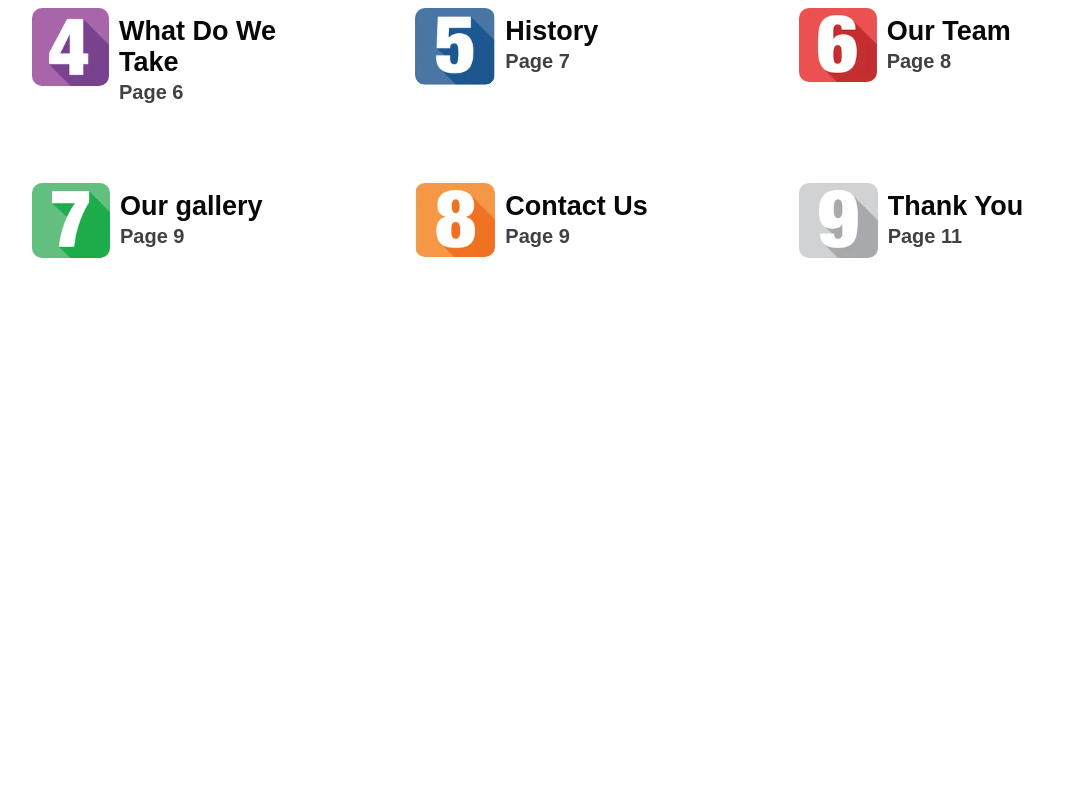
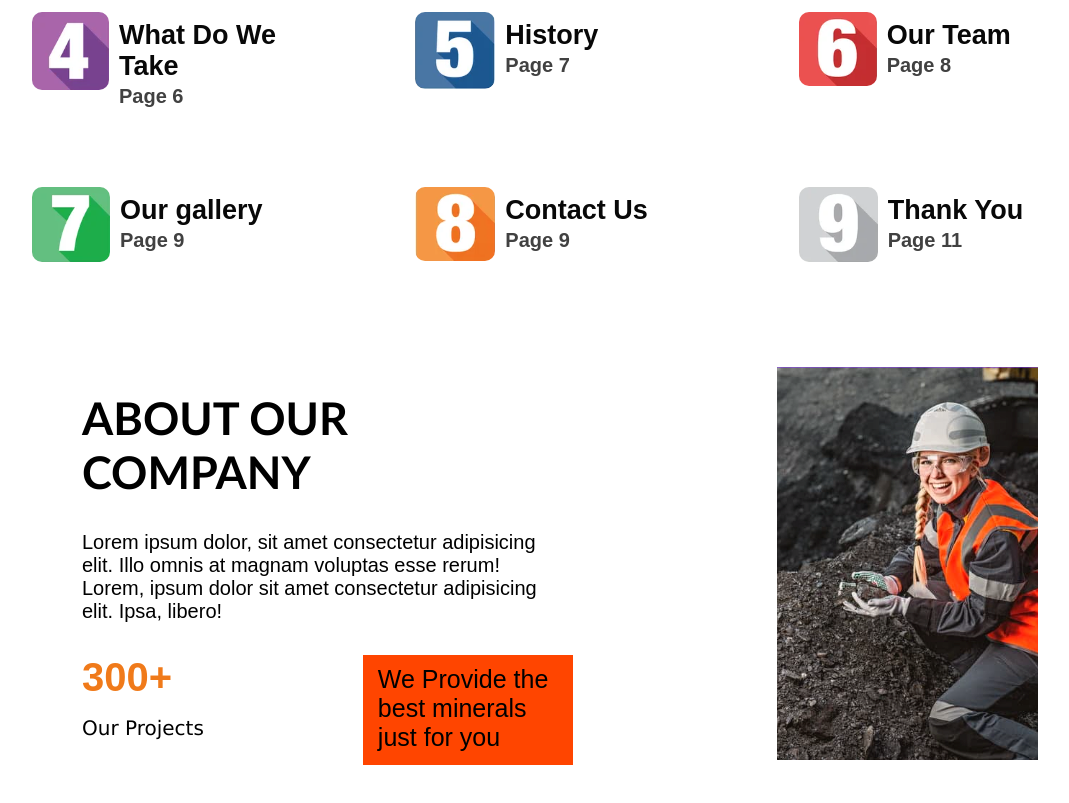
Before and after one commit to mahmudul7608/Mining-station, a plain HTML site: page index.html in a window 1280 px wide. Shown: the part 1231-2034 px from the top of the page, without its empty margins (94-1163 px from the left). Before the commit the page ends 1548 px from the top, so only its background shows below. Drawn offline with Linux system fonts and the light colour scheme.

Commit message:
add another section

```diff
--- a/index.html
+++ b/index.html
@@ -44,9 +44,6 @@
           <li><a href="#">SERVICE</a></li>
           <li>
             <a href="#">VLOGE</a>
-          </li>
-          <li>
-            <a href="#">PAGES</a>
           </li>
 
           <i class="fa-solid fa-magnifying-glass search"></i>
@@ -144,7 +141,7 @@
                 <img src="./image/seven.png" alt="" />
               </div>
               <div class="class-text">
-                <h4>Our gallery </h4>
+                <h4>Our gallery</h4>
                 <h5>Page 9</h5>
               </div>
             </div>
@@ -171,13 +168,47 @@
               </div>
             </div>
           </div>
-
         </div>
       </div>
     </div>
 
     <!-- === 2nd section start === -->
 
+    <!-- === About our company  === -->
+
+    <div class="about-our-cmpny">
+      <div class="company-text">
+        <h2>
+          ABOUT OUR <br />
+          COMPANY
+        </h2>
+        <p>
+          Lorem ipsum dolor, sit amet consectetur adipisicing elit. Illo omnis
+          at magnam voluptas esse rerum! Lorem, ipsum dolor sit amet consectetur
+          adipisicing elit. Ipsa, libero!
+        </p>
+
+        <div class="said-300">
+          <div class="three-hundet">
+            <strong>300+</strong>
+            <p>Our Projects</p>
+          </div>
+          <div class="saider">
+            <div class="saider-icon"></div>
+            <div class="saider-text">
+              <p>We Provide the <br />best minerals <br />just for you</p>
+            </div>
+          </div>
+        </div>
+      </div>
+
+      <div class="company-img">
+        <img src="./image/3-nong.png" alt="" />
+      </div>
+    </div>
+
+    <!-- === About our company  === -->
+
     <script src="script.js"></script>
   </body>
 </html>
--- a/style.css
+++ b/style.css
@@ -23,9 +23,11 @@ body {
 .logo h2 i {
   font-size: 30px;
   color: yellow;
-  font-size: 40px;
+  font-size: 45px;
 }
-
+.logo h2 i:hover {
+  color: ivory;
+}
 /* nave bar 1 */
 .nave {
   height: 2%;
@@ -158,3 +160,47 @@ body {
 }
 
 /* === 3rd section end === */
+
+/* === ==== */
+
+.about-our-cmpny {
+  display: flex;
+  align-items: center;
+  gap: 4rem;
+  justify-content: space-between;
+  margin: 1rem 8rem 1rem 9rem;
+}
+.company-text h2 {
+  font-family: "Gill Sans", "Gill Sans MT", Calibri, "Trebuchet MS", sans-serif;
+  font-size: 45px;
+  margin: 2rem;
+}
+.company-text p {
+  font-size: 20px;
+  margin: 1rem 9rem 2rem 2rem;
+}
+.three-hundet strong {
+  font-size: 40px;
+  margin: 0 0 0 2rem;
+  color: rgb(240, 122, 26);
+}
+.three-hundet p {
+  font-size: 25px bold;
+  margin-bottom: 2rem;
+  font-family: "Lucida Sans", "Lucida Sans Regular", "Lucida Grande",
+    "Lucida Sans Unicode", Geneva, Verdana, sans-serif;
+}
+.said-300 {
+  display: flex;
+}
+.saider-text p {
+  height: 90px;
+  padding: 10px 15px;
+  width: 180px;
+  font-size: 25px;
+  background-color: orangered;
+  margin: 0 15px;
+}
+.company-img img {
+  padding: 30px 20px;
+}
```
